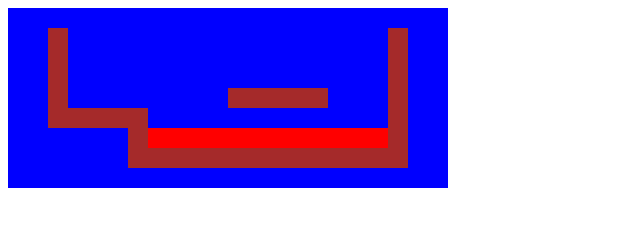
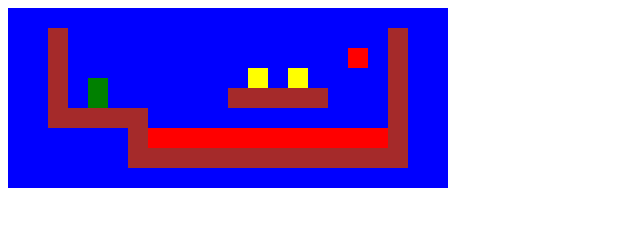
Before and after one commit to Fa3ris/eloquent-js, a website with bundled scripts: page dark-blue/index.html in a window 1280 px wide. Shown: the whole page, without its empty margins (0-640 px from the left). Built offline with nearby package versions, Linux system fonts and the light colour scheme.

Commit message:
render entities

```diff
--- a/dark-blue/game/entities.ts
+++ b/dark-blue/game/entities.ts
@@ -4,26 +4,32 @@ type EntityType = 'player' | 'coin' | 'lava'
 export type Entity = {
 
     type: EntityType
+    pos: Vector2
+    size: Vector2
 }
 
 export type EntityCreatorFn = (pos: Vector2, char: string) => Entity;
 
 export class Player {
 
-    _pos: Vector2;
+    pos: Vector2;
     _speed: Vector2
 
     constructor(pos: Vector2, speed: Vector2 = new Vector2) {
-        this._pos = pos
+        this.pos = pos
         this._speed = speed
     }
 
     static create(pos: Vector2, char: string): Entity {
 
-        return new Player(pos)
+        return new Player(pos.add(new Vector2(0, -0.5)))
     }
 
-    static readonly size = new Vector2()
+    get size() {
+        return Player.size
+    }
+
+    static readonly size = new Vector2(1, 1.5)
 
     get type(): EntityType {
         return 'player'
@@ -33,21 +39,25 @@ export class Player {
 
 export class Coin {
 
-    _pos: Vector2;
+    pos: Vector2;
     _basePos: Vector2;
     _wobble: number
 
     constructor(pos: Vector2, basePos: Vector2, wobble: number) {
-        this._pos = pos
+        this.pos = pos
         this._basePos = basePos;
         this._wobble = wobble
     }
 
     static create(pos: Vector2, char: string): Entity {
-        return new Coin(new Vector2(), new Vector2(), 1)
+        return new Coin(pos, new Vector2(), 1)
     }
 
-    static readonly size = new Vector2()
+    static readonly size = new Vector2(1, 1)
+
+    get size() {
+        return Coin.size
+    }
 
     get type(): EntityType {
         return 'coin'
@@ -56,19 +66,23 @@ export class Coin {
 
 export class Lava {
 
-    _pos: Vector2;
+    pos: Vector2;
     _behaviour: LavaBehaviour
 
     constructor(pos: Vector2, behaviour: LavaBehaviour) {
-        this._pos = pos
+        this.pos = pos
         this._behaviour = behaviour
     }
 
     static create(pos: Vector2, char: string): Entity {
-        return new Lava(new Vector2(), new DrippingLava())
+        return new Lava(pos, new DrippingLava())
     }
 
-    static readonly size = new Vector2()
+    static readonly size = new Vector2(1, 1)
+
+    get size() {
+        return Lava.size
+    }
 
     get type(): EntityType {
         return 'lava'
--- a/dark-blue/game/level.ts
+++ b/dark-blue/game/level.ts
@@ -41,7 +41,7 @@ export class Level {
                 const type = levelChars[char]
                 if (typeof type === 'string') { return type as BackgroundType }
 
-                const entity: Entity = type(new Vector2(), char);
+                const entity: Entity = type(new Vector2(col, row), char);
                 this._entities.push(entity)
                 return 'empty'
               }
--- a/dark-blue/render/dom-renderer.ts
+++ b/dark-blue/render/dom-renderer.ts
@@ -56,5 +56,15 @@ function drawGrid(level: Level): HTMLElement {
 }
 
 function drawEntities(entities: Entity[]): HTMLElement {
-    return createElement("div", {})
+    return createElement("div", { class: "entity-layer"},
+        ...entities.map((entity) => {
+
+            const rect = createElement("div", {class : `entity ${entity.type}`})
+            rect.style.height = `${entity.size.y * SCALE}px`
+            rect.style.width = `${entity.size.x * SCALE}px`
+            rect.style.left = `${entity.pos.x * SCALE}px`
+            rect.style.top = `${entity.pos.y * SCALE}px`
+            return rect
+        })
+    )
 }
--- a/dark-blue/style.css
+++ b/dark-blue/style.css
@@ -1,24 +1,40 @@
 .background {
     background-color: blue;
     border-spacing: 0;
+    table-layout: fixed;
 }
 
-.background .empty {
+.empty {
     background-color: blue;
-
 }
 
-.background .wall {
+.wall {
     background-color: brown;
-
-
 }
 
-.background .lava {
+.lava {
     background-color: red;
-
 }
 
-td {
+.player {
+    background-color: green;
+}
+
+.coin {
+    background-color: yellow;
+}
+
+.entity {
+    position: absolute;
+}
+
+.game {
+    position: relative; /* parent container of .entity */
+    overflow: hidden;
+    max-width: 600px;
+    max-height: 450px;
+}
+
+.background td {
     padding: 0;
 }
```
